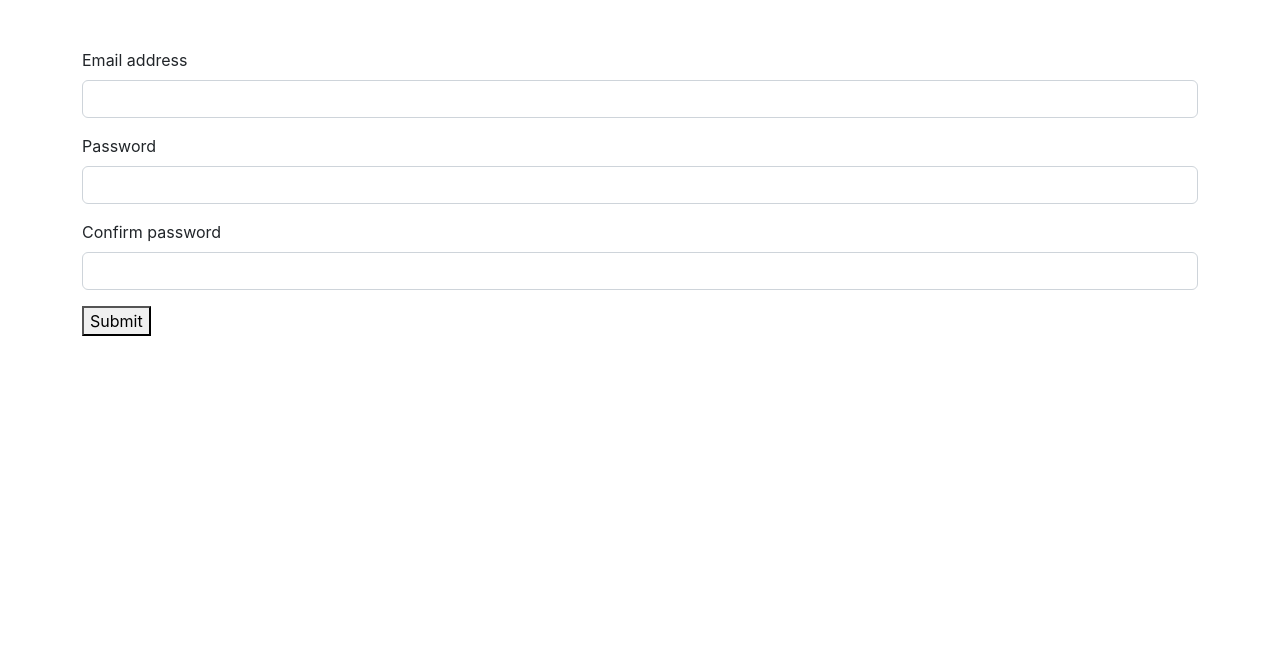
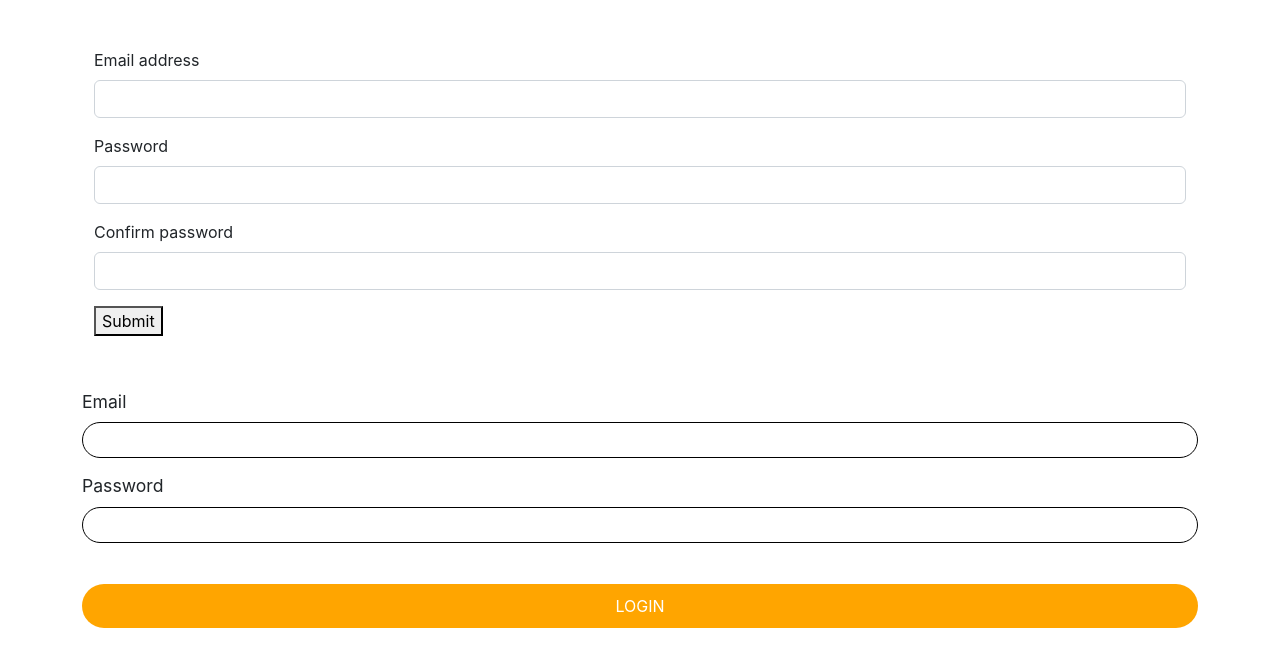
Before and after one commit to natanaelrusli/react-testing-library, a React (Create React App) app: page / in a window 1280 px wide. Shown: the top 666 px of the page. Built offline with nearby package versions, Linux system fonts and the light colour scheme.

Commit message:
ref: signup and login into components

```diff
--- a/package.json
+++ b/package.json
@@ -6,9 +6,12 @@
     "@testing-library/jest-dom": "^5.16.5",
     "@testing-library/react": "^13.4.0",
     "@testing-library/user-event": "^13.5.0",
+    "axios": "^0.27.2",
     "react": "^18.2.0",
     "react-dom": "^18.2.0",
+    "react-router-dom": "^6.4.1",
     "react-scripts": "5.0.1",
+    "styled-components": "^5.3.6",
     "validator": "^13.7.0",
     "web-vitals": "^2.1.4"
   },
@@ -17,6 +20,9 @@
     "build": "react-scripts build",
     "test": "react-scripts test",
     "eject": "react-scripts eject"
+  },
+  "resolutions": {
+    "styled-components": "^5"
   },
   "eslintConfig": {
     "extends": [
--- a/src/App.jsx
+++ b/src/App.jsx
@@ -1,87 +1,12 @@
-import { useState } from 'react';
 import './App.css';
-import validator from 'validator';
+import Login from './pages/Login/Index'
+import Signup from './pages/Signup/Index'
 
 function App() {
-  const [signUpInput, setSignUpInput] = useState({
-    email: '',
-    password: '',
-    confirmPassword: ''
-  })
-
-  const [error, setError] = useState('')
-
-  const handleChange = (e) => {
-    setSignUpInput({
-      ...signUpInput,
-      [e.target.name]: e.target.value
-    })
-  }
-
-  const handleClick = (e) => {
-    e.preventDefault()
-    // JS validator
-    // https://www.npmjs.com/package/validator
-    if (!validator.isEmail(signUpInput.email)) {
-      return setError('The email you input is invalid')
-    } else if (signUpInput.password.length < 5) {
-      return setError('The password you entered should contain 5 or more characters')
-    } else if (signUpInput.password !== signUpInput.confirmPassword) {
-      return setError("The passwords don't match. try again")
-    }
-  }
-
   return (
     <div className="container my-5">
-      <form action="">
-        <div className='mb-3'>
-          <label htmlFor="email" className='form-label'>
-            Email address
-          </label>
-          <input
-            type="email"
-            id='email'
-            name='email'
-            className='form-control'
-            value={signUpInput.email}
-            onChange={handleChange}
-          />
-        </div>
-
-        <div className='mb-3'>
-          <label htmlFor="password" className='form-label'>
-            Password
-          </label>
-          <input
-            type="password"
-            id='password'
-            name='password'
-            className='form-control'
-            value={signUpInput.password}
-            onChange={handleChange}
-          />
-        </div>
-
-        <div className='mb-3'>
-          <label htmlFor="confirmPassword" className='form-label'>
-            Confirm password
-          </label>
-          <input
-            type="password"
-            id='confirmPassword'
-            name='confirmPassword'
-            className='form-control'
-            value={signUpInput.confirmPassword}
-            onChange={handleChange}
-          />
-        </div>
-
-        {
-          error && <p className='text-danger'>{error}</p>
-        }
-
-        <button type='submit' onClick={handleClick}>Submit</button>
-      </form>
+      <Signup />
+      <Login />
     </div>
   );
 }
--- /dev/null
+++ b/src/pages/Login/Index.jsx
@@ -0,0 +1,49 @@
+import { useState } from 'react';
+import { ErrorMessage, FormContainer, FormInput, FormItem, FormLabel, LoginButton } from './style'
+import validator from 'validator';
+
+function Index() {
+  const [loginInput, setLoginInput] = useState({
+    email: '',
+    password: '',
+  })
+
+  const [error, setError] = useState('')
+
+  const handleChange = (e) => {
+    setLoginInput({
+      ...loginInput,
+      [e.target.name]: e.target.value
+    })
+  }
+
+  const handleClick = (e) => {
+    e.preventDefault()
+    // JS validator
+    // https://www.npmjs.com/package/validator
+    if (!validator.isEmail(loginInput.email)) {
+      return setError('The email you input is invalid')
+    } else if (loginInput.password.length < 5) {
+      return setError('The password you entered should contain 5 or more characters')
+    } else if (loginInput.password !== loginInput.confirmPassword) {
+      return setError("The passwords don't match. try again")
+    }
+  }
+
+  return (
+    <FormContainer>
+      <FormItem>
+        <FormLabel>Email</FormLabel>
+        <FormInput name='email' onChange={handleChange} value={loginInput.email} />
+      </FormItem>
+      <FormItem>
+        <FormLabel>Password</FormLabel>
+        <FormInput name='password' type={'password'} onChange={handleChange} value={loginInput.password} />
+      </FormItem>
+      <ErrorMessage>{error}</ErrorMessage>
+      <LoginButton onClick={handleClick} className='pointer'>Login</LoginButton>
+    </FormContainer>
+  )
+}
+
+export default Index
--- /dev/null
+++ b/src/pages/Login/style.js
@@ -0,0 +1,97 @@
+import { Link } from 'react-router-dom'
+import styled from 'styled-components'
+
+export const FormContainer = styled.div`
+  display: flex;
+  flex-direction: column;
+  justify-content: center;
+  align-items: center;
+  margin-bottom: 20px;
+`
+
+export const FormItem = styled.div`
+  display: flex;
+  flex-direction: column;
+  justify-content: start;
+  margin-top: 5px;
+  margin-bottom: 10px;
+  width: 100%;
+`
+
+export const FormLabel = styled.p`
+  font-size: 1.1rem;
+  margin-bottom: 7px;
+`
+
+export const FormInput = styled.input`
+  width: 100%;
+  border-radius: 30px;
+  padding: 5px;
+  padding-left: 10px;
+  padding-right: 10px;
+  border: 1px solid black;
+`
+
+export const Container = styled.div`
+  min-height: 100vh;
+  display: flex;
+  justify-content: center;
+  align-items: center;
+`
+
+export const TextH1 = styled.h1`
+  color: ${(props) => props.color || 'black'};
+`
+
+export const TextBig = styled(TextH1)`
+  font-size: 4rem;
+  text-transform: 'uppercase';
+  &:hover {
+    transform: scale(1.2);
+    color: yellow;
+    transition: 700ms;
+  }
+`
+
+export const LinkCustom = styled(Link)`
+  text-decoration: none;
+`
+
+export const Button = styled.button`
+  color: black;
+  background-color: cyan;
+  font-size: 1em;
+  margin: 1em;
+  padding: 0.25em 1em;
+  border: 2px solid blue;
+  border-radius: 3px;
+`
+
+export const LoginButton = styled(Button)`
+  background-color: #FFA500;
+  color: white;
+  border: none;
+  outline: none;
+  width: 100%;
+  border-radius: 30px;
+  padding: 10px;
+  text-transform: uppercase;
+  margin-top: 15px;
+  transition: 500ms;
+  &:hover {
+    background-color: white;
+    color: #FFA500;
+    transition: 500ms;
+    border: 1px solid #FFA500;
+  }
+`
+
+export const GreenButton = styled(Button)`
+  color: green;
+  border-color: yellow;
+`
+
+export const ErrorMessage = styled.p`
+  text-align: left;
+  color: red;
+`
--- /dev/null
+++ b/src/pages/Signup/Index.jsx
@@ -0,0 +1,88 @@
+import React, { useState } from 'react'
+import validator from 'validator'
+
+function Index() {
+  const [signUpInput, setSignUpInput] = useState({
+    email: '',
+    password: '',
+    confirmPassword: ''
+  })
+
+  const [error, setError] = useState('')
+
+  const handleChange = (e) => {
+    setSignUpInput({
+      ...signUpInput,
+      [e.target.name]: e.target.value
+    })
+  }
+
+  const handleClick = (e) => {
+    e.preventDefault()
+    // JS validator
+    // https://www.npmjs.com/package/validator
+    if (!validator.isEmail(signUpInput.email)) {
+      return setError('The email you input is invalid')
+    } else if (signUpInput.password.length < 5) {
+      return setError('The password you entered should contain 5 or more characters')
+    } else if (signUpInput.password !== signUpInput.confirmPassword) {
+      return setError("The passwords don't match. try again")
+    }
+  }
+
+  return (
+    <div className="container my-5">
+      <form action="">
+        <div className='mb-3'>
+          <label htmlFor="email" className='form-label'>
+            Email address
+          </label>
+          <input
+            type="email"
+            id='email'
+            name='email'
+            className='form-control'
+            value={signUpInput.email}
+            onChange={handleChange}
+          />
+        </div>
+
+        <div className='mb-3'>
+          <label htmlFor="password" className='form-label'>
+            Password
+          </label>
+          <input
+            type="password"
+            id='password'
+            name='password'
+            className='form-control'
+            value={signUpInput.password}
+            onChange={handleChange}
+          />
+        </div>
+
+        <div className='mb-3'>
+          <label htmlFor="confirmPassword" className='form-label'>
+            Confirm password
+          </label>
+          <input
+            type="password"
+            id='confirmPassword'
+            name='confirmPassword'
+            className='form-control'
+            value={signUpInput.confirmPassword}
+            onChange={handleChange}
+          />
+        </div>
+
+        {
+          error && <p className='text-danger'>{error}</p>
+        }
+
+        <button type='submit' onClick={handleClick}>Submit</button>
+      </form>
+    </div>
+  )
+}
+
+export default Index
```
Also changed, not shown: src/pages/Signup/style.js (added), 2 other files (tests, documents, lock files or other folders).
